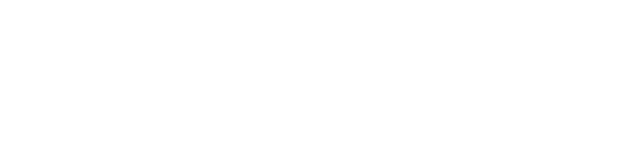
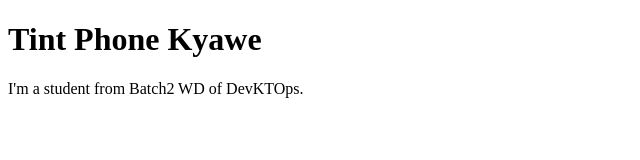
Before and after one commit to tpkdevopsb2wd/TintPhoneKyawe.github.io, a plain HTML site: page 404.html in a window 1280 px wide. Shown: the whole page, without its empty margins (0-640 px from the left). Drawn offline with Linux system fonts and the light colour scheme.

Commit message:
add some on index and 404

```diff
--- a/404.html
+++ b/404.html
@@ -5,6 +5,9 @@
     <title>Tint Phone Kyawe</title>
 </head>
 <body>
-
+    <h1>Tint Phone Kyawe</h1>
+    <div>
+        I'm a student from Batch2 WD of DevKTOps.
+    </div>
 </body>
 </html>
```
Also changed, not shown: index.html (+4 -1 lines).
